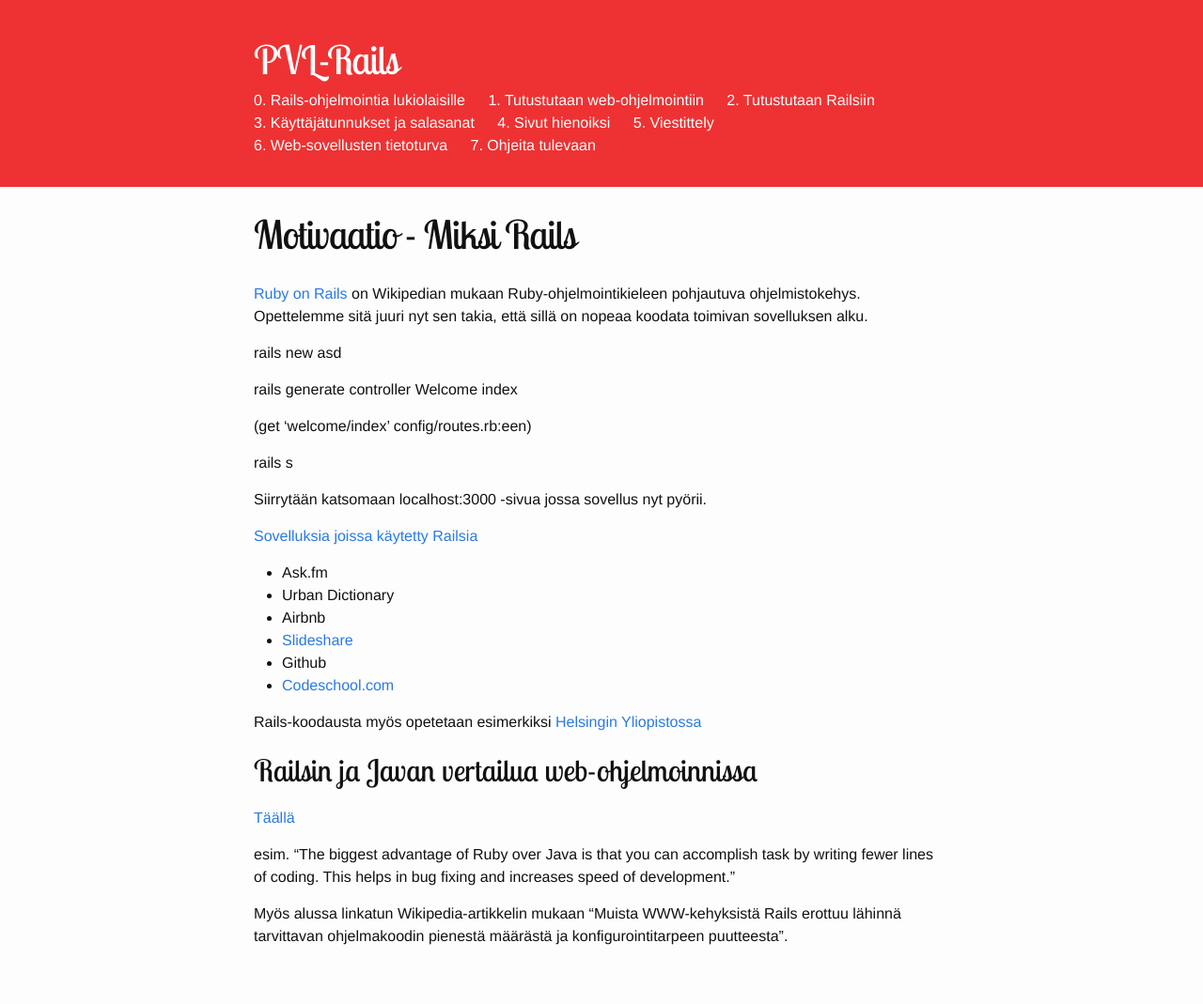
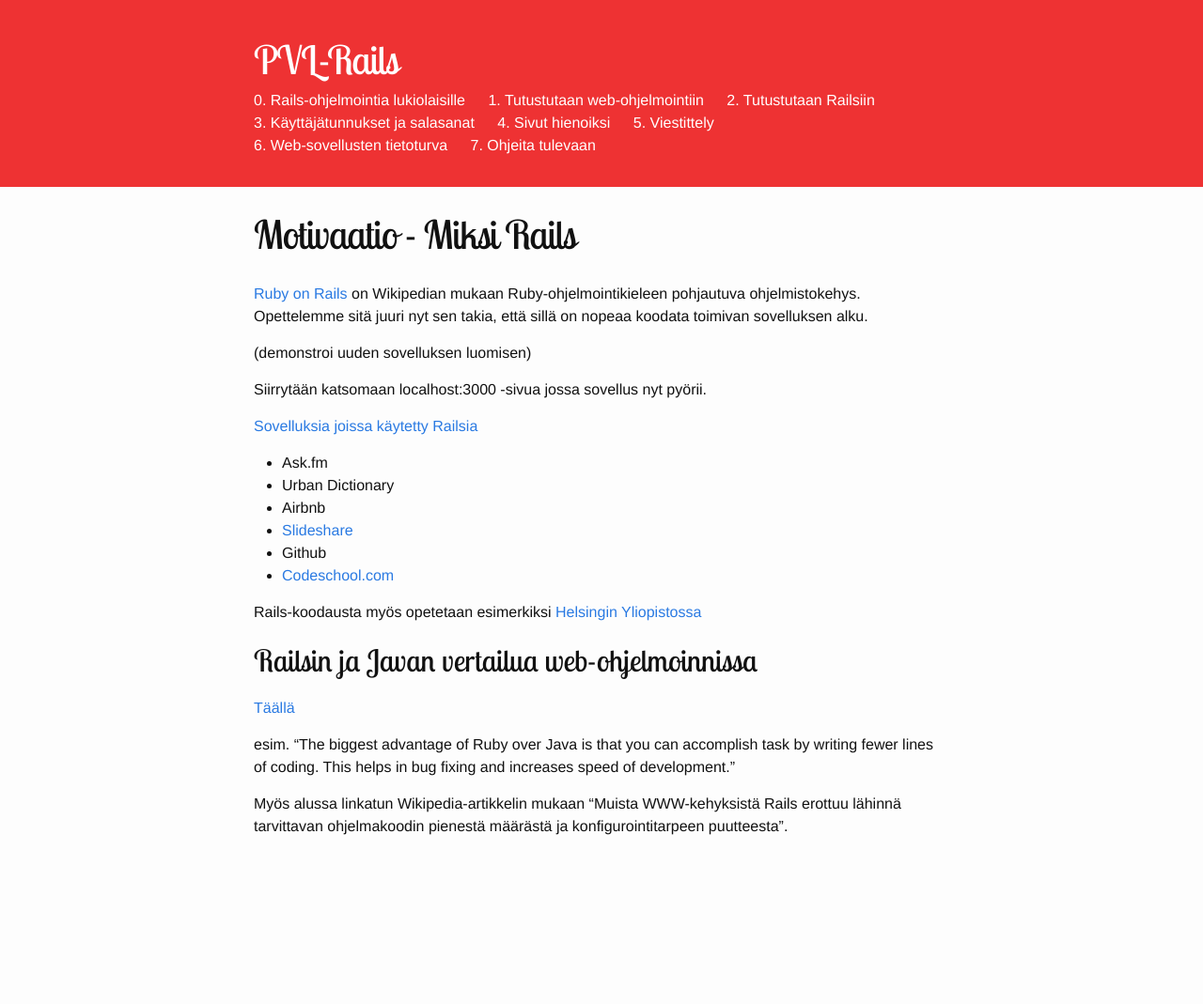
Before and after one commit to viderizer/pvl-rails.github.io, a Jekyll site: the page built from _pages/motivaatio.md, in a window 1280 px wide. Shown: the whole page at 94% size. Built offline with Jekyll 4.4.1, drawn with Linux system fonts in a browser that asks for light colours; after the commit the page ends 952 px from its top, so only the background shows below that.

Commit message:
Update motivaatio.md

```diff
--- a/_pages/motivaatio.md
+++ b/_pages/motivaatio.md
@@ -6,13 +6,7 @@
 
 [Ruby on Rails](https://fi.wikipedia.org/wiki/Ruby_on_Rails) on Wikipedian mukaan Ruby-ohjelmointikieleen pohjautuva ohjelmistokehys. Opettelemme sitä juuri nyt sen takia, että sillä on nopeaa koodata toimivan sovelluksen alku.
 
-  rails new asd
-
-  rails generate controller Welcome index
-
-(get 'welcome/index' config/routes.rb:een)
-
-  rails s
+ (demonstroi uuden sovelluksen luomisen)
 
 Siirrytään katsomaan localhost:3000 -sivua jossa sovellus nyt pyörii.
 
```
